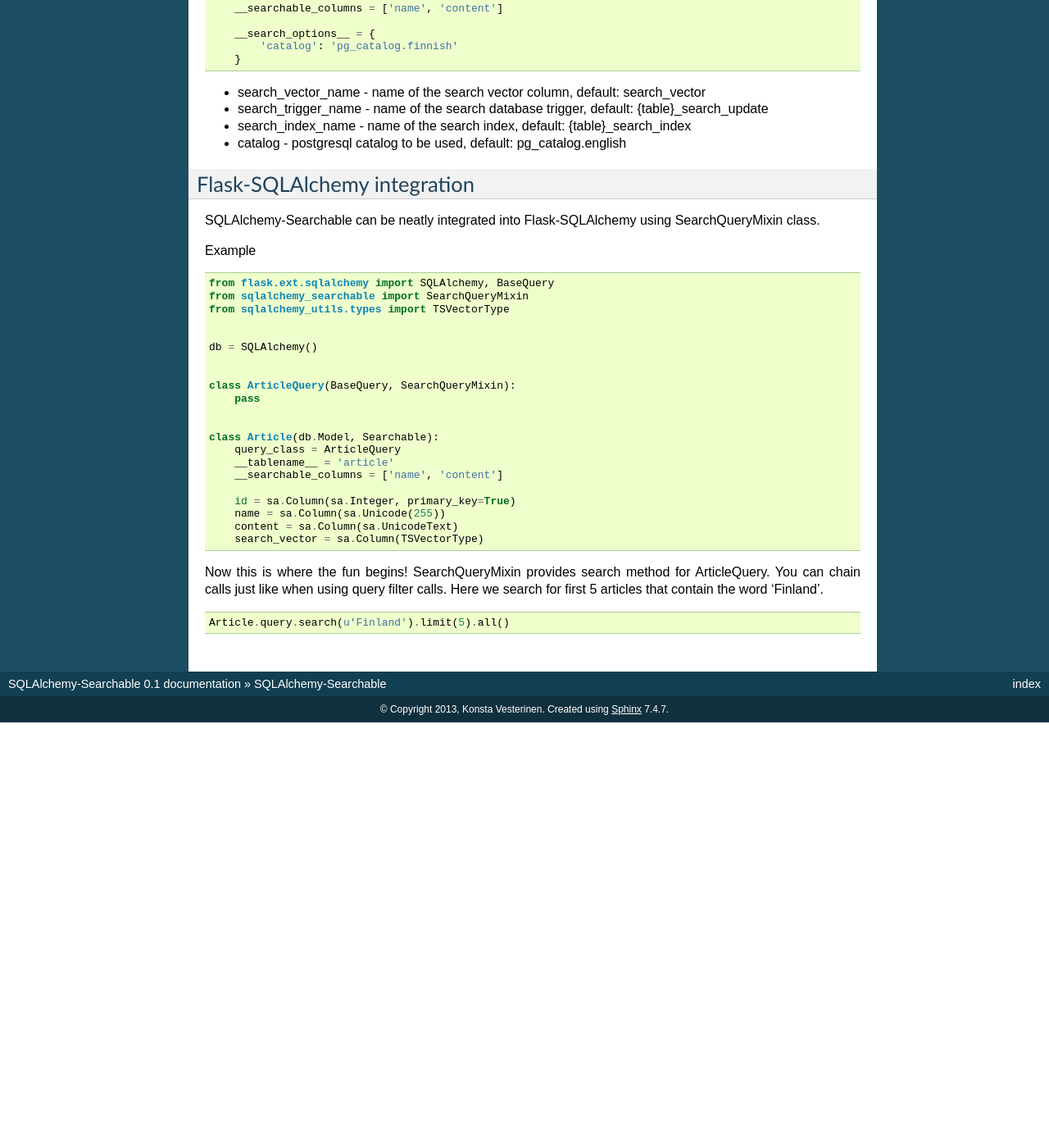
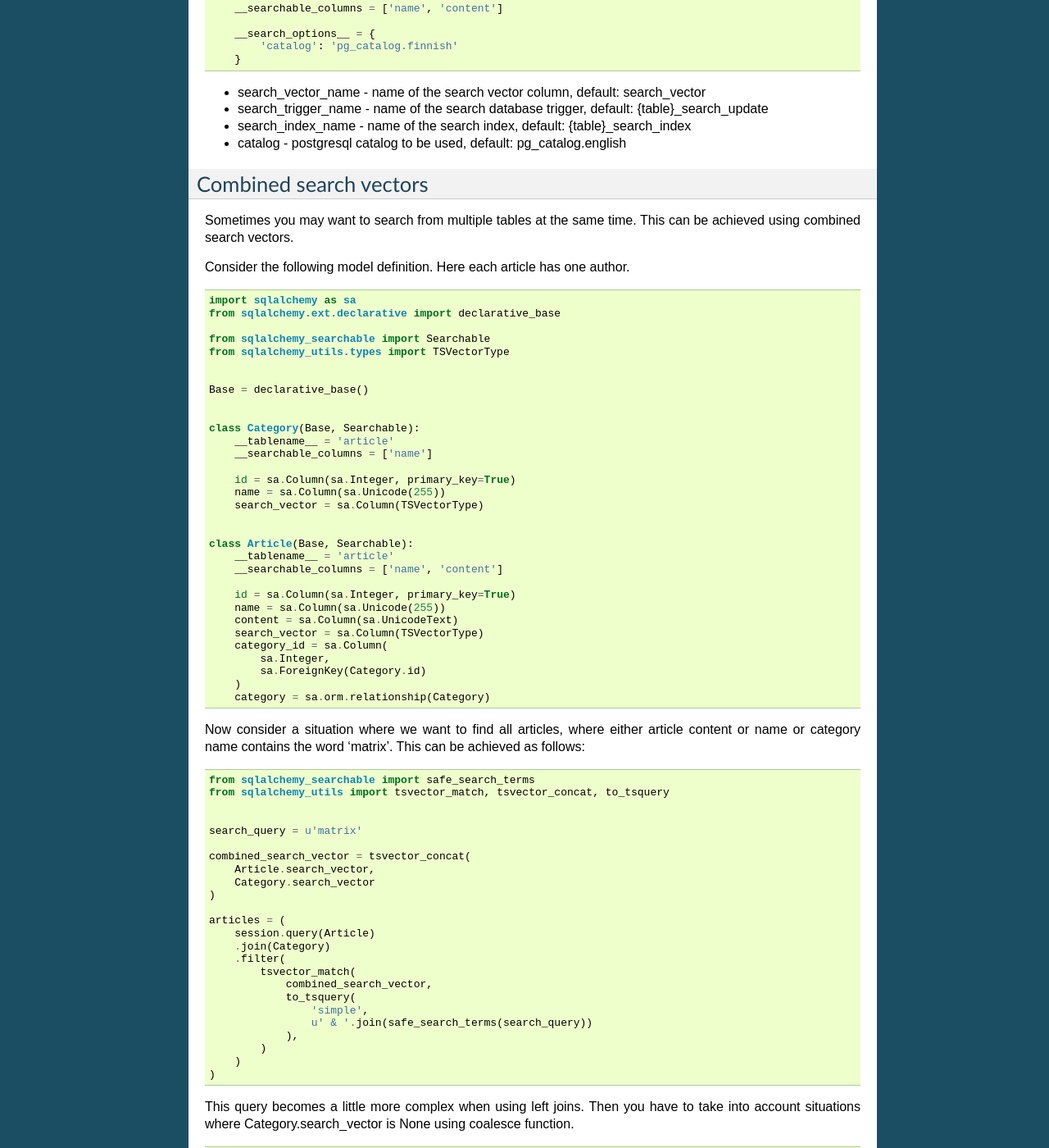
Before and after one commit to falcony-io/sqlalchemy-searchable, a Sphinx documentation site: the page built from docs/index.rst, in a window 1280 px wide and 1400 px high, scrolled down 1315 px. Shown: the whole window at 82% size. Built offline with Sphinx 7.4.7, drawn with Linux system fonts in a browser that asks for light colours; before the commit the page ends 2196 px from its top, so only the background shows below that; some of the changed text lies outside the part shown.

Commit message:
Combined search vector example added

```diff
--- a/docs/index.rst
+++ b/docs/index.rst
@@ -99,6 +99,95 @@
 * catalog - postgresql catalog to be used, default: pg_catalog.english
 
 
+Combined search vectors
+-----------------------
+
+Sometimes you may want to search from multiple tables at the same time. This can be achieved using
+combined search vectors.
+
+Consider the following model definition. Here each article has one author.
+
+::
+
+
+
+    import sqlalchemy as sa
+    from sqlalchemy.ext.declarative import declarative_base
+
+    from sqlalchemy_searchable import Searchable
+    from sqlalchemy_utils.types import TSVectorType
+
+
+    Base = declarative_base()
+
+
+    class Category(Base, Searchable):
+        __tablename__ = 'article'
+        __searchable_columns = ['name']
+
+        id = sa.Column(sa.Integer, primary_key=True)
+        name = sa.Column(sa.Unicode(255))
+        search_vector = sa.Column(TSVectorType)
+
+
+    class Article(Base, Searchable):
+        __tablename__ = 'article'
+        __searchable_columns = ['name', 'content']
+
+        id = sa.Column(sa.Integer, primary_key=True)
+        name = sa.Column(sa.Unicode(255))
+        content = sa.Column(sa.UnicodeText)
+        search_vector = sa.Column(TSVectorType)
+        category_id = sa.Column(
+            sa.Integer,
+            sa.ForeignKey(Category.id)
+        )
+        category = sa.orm.relationship(Category)
+
+
+Now consider a situation where we want to find all articles, where either article content or name or category name contains the word 'matrix'. This can be achieved as follows:
+
+::
+
+
+    from sqlalchemy_searchable import safe_search_terms
+    from sqlalchemy_utils import tsvector_match, tsvector_concat, to_tsquery
+
+
+    search_query = u'matrix'
+
+    combined_search_vector = tsvector_concat(
+        Article.search_vector,
+        Category.search_vector
+    )
+
+    articles = (
+        session.query(Article)
+        .join(Category)
+        .filter(
+            tsvector_match(
+                combined_search_vector,
+                to_tsquery(
+                    'simple',
+                    u' & '.join(safe_search_terms(search_query))
+                ),
+            )
+        )
+    )
+
+
+This query becomes a little more complex when using left joins. Then you have to take into account situations where Category.search_vector is None using coalesce function.
+
+::
+
+
+    combined_search_vector = tsvector_concat(
+        Article.search_vector,
+        sa.func.coalesce(Category.search_vector, u'')
+    )
+
+
+
 Flask-SQLAlchemy integration
 ----------------------------
 
```
